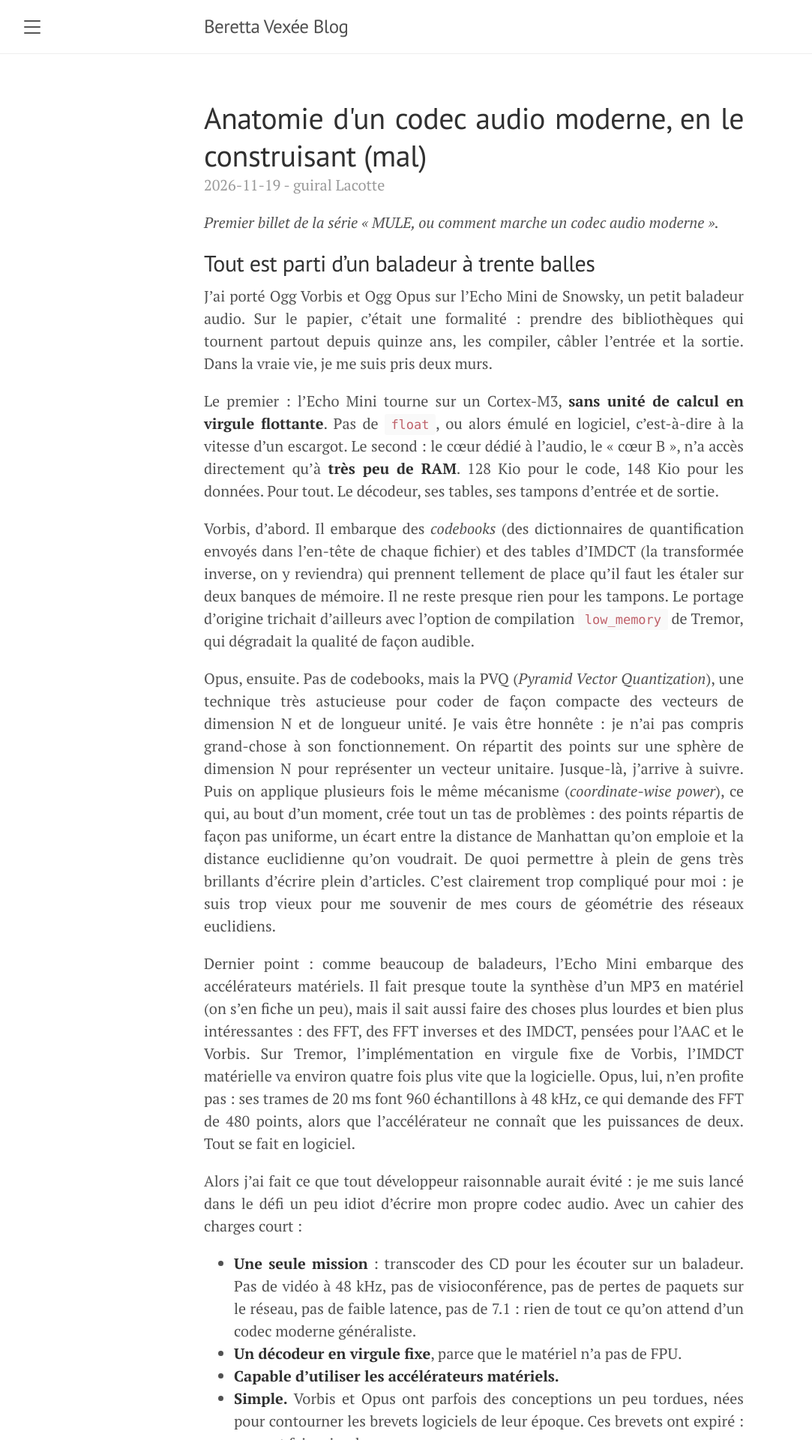
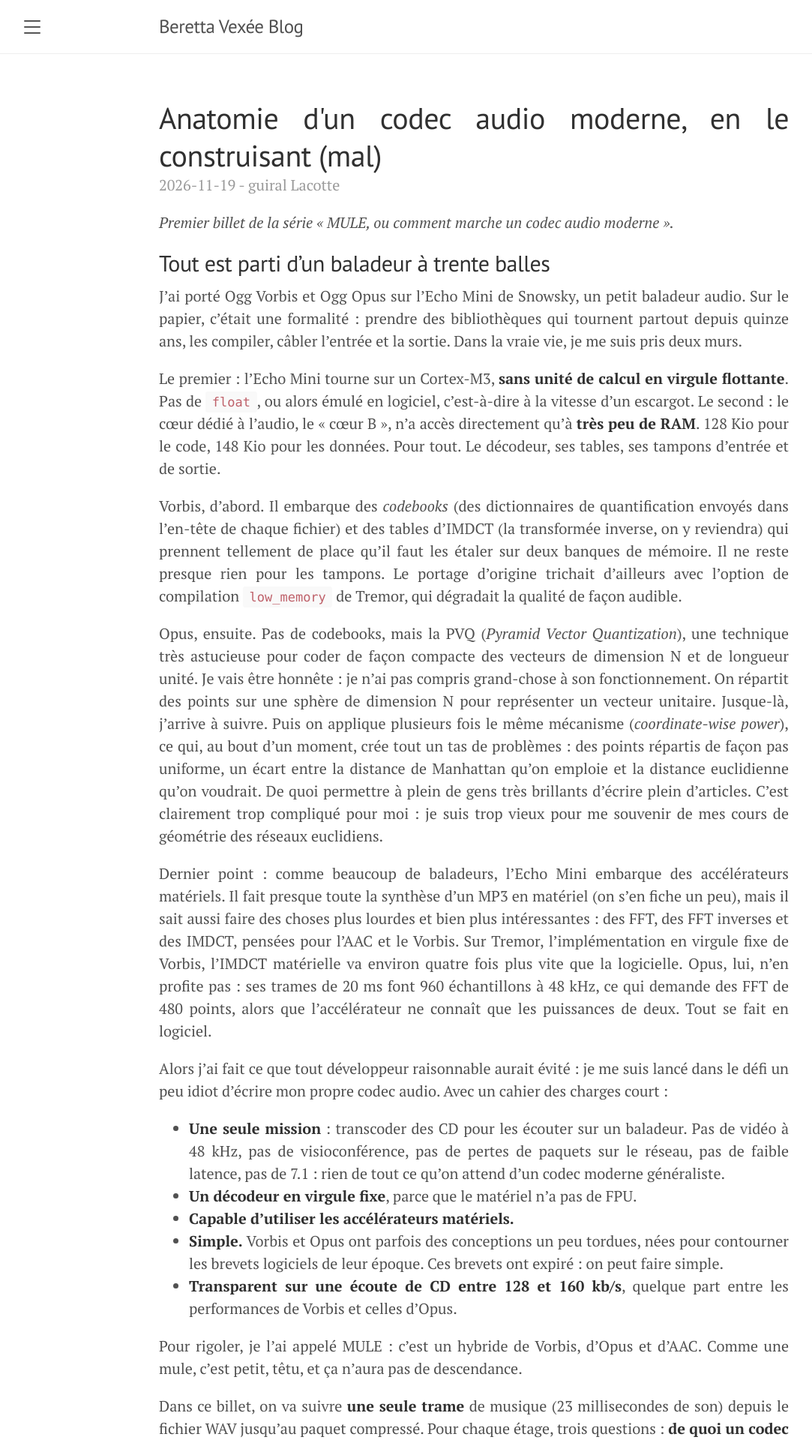
Before and after one commit to berettavexee/berettavexee.github.io, a Jekyll site: the page built from index.html, in a window 1280 px wide. Shown: the top 1920 px of the page at 75% size, without its empty margins (8-1091 px from the left). Built offline with Jekyll 4.4.1, drawn with Linux system fonts in a browser that asks for light colours; the list of posts is cut into pages by our own code.

Commit message:
Wider text column (44rem) and wider figures on large screens (SVG up to 56rem)
Co-Authored-By: Claude Opus 5.5 <noreply@anthropic.com>
Claude-Session: https://claude.ai/code/session_01FugfoGKdrRG8BrHGQfpY38

```diff
--- a/public/css/lanyon.css
+++ b/public/css/lanyon.css
@@ -82,7 +82,20 @@ h1, h2, h3, h4, h5, h6 {
 }
 @media (min-width: 56em) {
   .container {
-    max-width: 38rem;
+    max-width: 44rem;
+  }
+}
+
+/* Figures wider than the text on large screens, centred on the column; vector figures
+   (SVG) take the full width, photos keep their natural size */
+@media (min-width: 64em) {
+  .post img {
+    max-width: min(56rem, calc(100vw - 4rem));
+    margin-left: 50%;
+    transform: translateX(-50%);
+  }
+  .post img[src$=".svg"] {
+    width: min(56rem, calc(100vw - 4rem));
   }
 }
 
```
